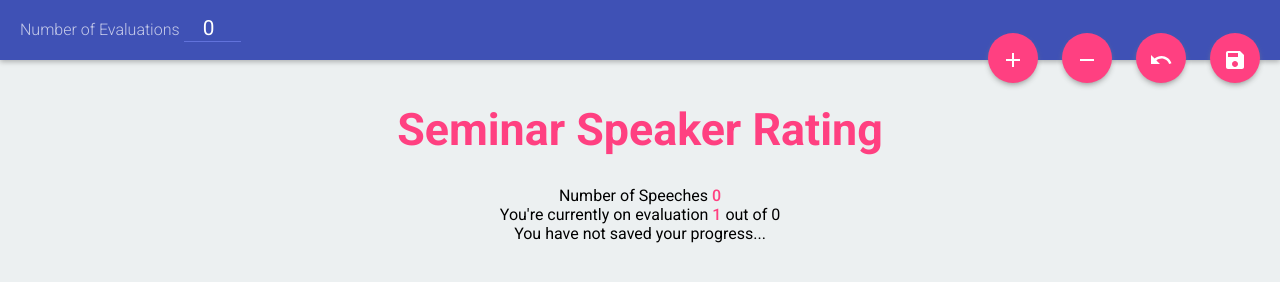
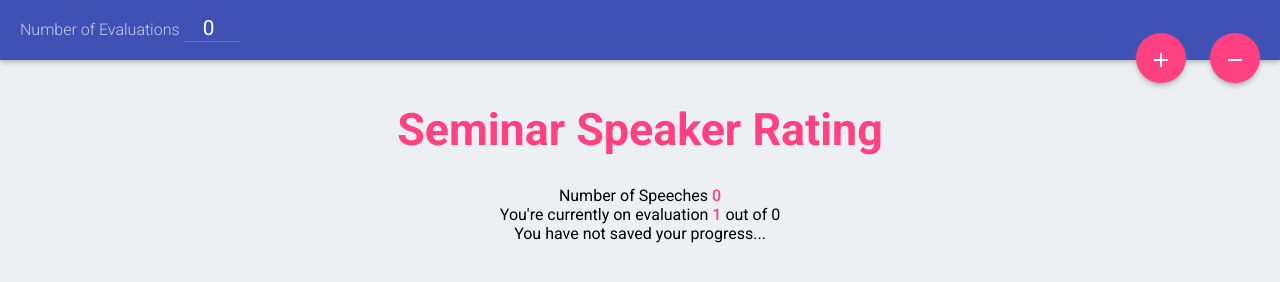
Before and after one commit to jfmm/rateMySpeaker, a plain HTML site: page proto-UI.html in a window 1280 px wide. Drawn offline with Linux system fonts and the light colour scheme.

Commit message:
save and undo buttons appear only when speeches have been added

```diff
--- a/proto-UI.html
+++ b/proto-UI.html
@@ -30,11 +30,11 @@
         <img src="icons/ic_remove_24px.svg">
       </button>
 
-      <button class="action-btn" ng-click="undo()">
+      <button class="action-btn" ng-click="undo()" ng-if="ratingData.length != 0">
         <img src="icons/ic_undo_24px.svg">
       </button>
 
-      <button class="action-btn" ng-click="save(ratingData)">
+      <button class="action-btn" ng-click="save(ratingData)" ng-if="ratingData.length != 0">
         <img src="icons/ic_save_24px.svg">
       </button>
     </div>
```
